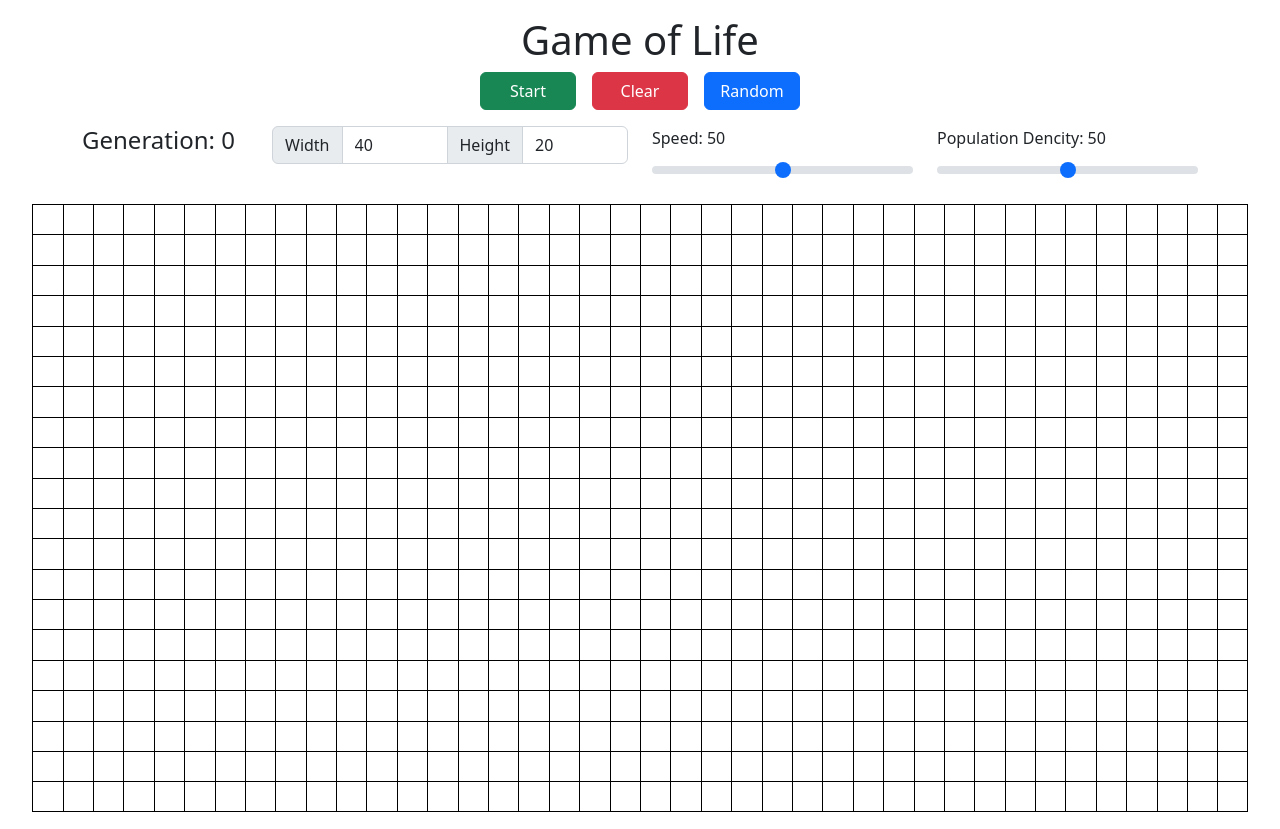
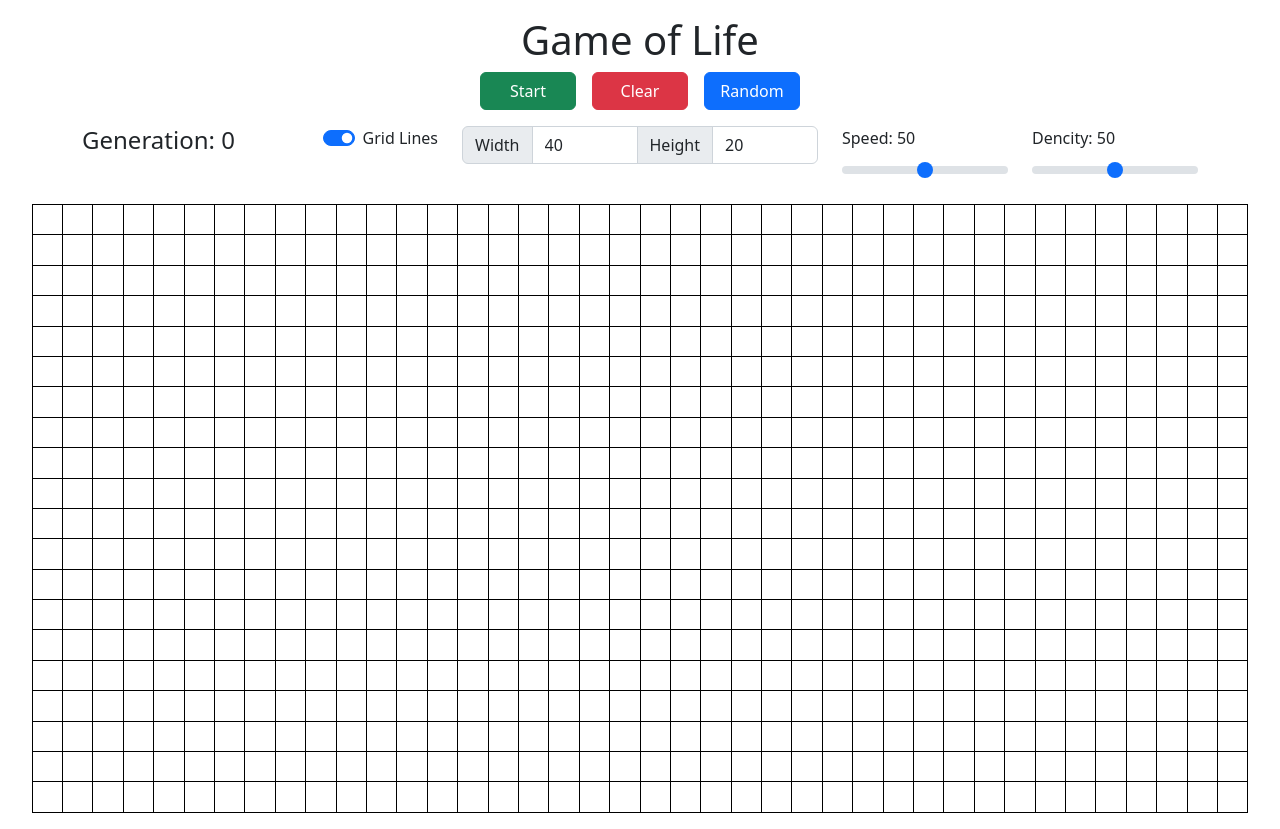
Before and after one commit to jacobgad/game-of-life-react, a React (Vite) app: page / in a window 1280 px wide. Built offline with nearby package versions, Linux system fonts and the light colour scheme.

Commit message:
add option to toggle grid lines

```diff
--- a/src/App.tsx
+++ b/src/App.tsx
@@ -66,6 +66,7 @@ export default function App() {
 	const [gen, setGen] = useState(0);
 	const [speed, setSpeed] = useState(50);
 	const [randPopDenc, setRandPopDenc] = useState(50);
+	const [showGridLines, setShowGridLines] = useState(true);
 
 	function handleToggleTile(i: number, j: number) {
 		let newGrid = copyGrid(grid);
@@ -137,10 +138,23 @@ export default function App() {
 				}}
 			>
 				<div className='row'>
-					<div className='col-12 col-md-4 col-lg-2'>
+					<div className='col-12 col-md-6 col-lg-4 d-flex justify-content-between'>
 						<h4>Generation: {gen}</h4>
+						<div className='form-check form-switch'>
+							<input
+								checked={showGridLines}
+								onChange={(e) => setShowGridLines(e.target.checked)}
+								className='form-check-input'
+								type='checkbox'
+								role='switch'
+								id='gridLines'
+							/>
+							<label className='form-check-label' htmlFor='gridLines'>
+								Grid Lines
+							</label>
+						</div>
 					</div>
-					<div className='col-12 col-md-8 col-lg-4'>
+					<div className='col-12 col-md-6 col-lg-4'>
 						<div className='input-group'>
 							<span className='input-group-text'>Width</span>
 							<input
@@ -162,7 +176,7 @@ export default function App() {
 							/>
 						</div>
 					</div>
-					<div className='col-6 col-md-6 col-lg-3'>
+					<div className='col-6 col-md-6 col-lg-2'>
 						<label htmlFor='speed' className='form-label'>
 							Speed: {speed}
 						</label>
@@ -176,9 +190,9 @@ export default function App() {
 							onChange={(e) => setSpeed(parseInt(e.target.value))}
 						/>
 					</div>
-					<div className='col-6 col-md-6 col-lg-3'>
+					<div className='col-6 col-md-6 col-lg-2'>
 						<label htmlFor='dencity' className='form-label'>
-							Population Dencity: {randPopDenc}
+							Dencity: {randPopDenc}
 						</label>
 						<input
 							type='range'
@@ -198,6 +212,10 @@ export default function App() {
 					display: 'grid',
 					justifyContent: 'center',
 					gridTemplateColumns: `repeat(${gridSize.cols}, calc(95vw / ${gridSize.cols}))`,
+					borderTop: showGridLines ? 0 : '1px solid black',
+					borderLeft: showGridLines ? 0 : '1px solid black',
+					borderRight: '1px solid black',
+					borderBottom: '1px solid black',
 				}}
 			>
 				{grid.map((row, i) =>
@@ -208,11 +226,9 @@ export default function App() {
 							style={{
 								width: `calc(95vw / ${gridSize.cols})`,
 								aspectRatio: '1',
-								borderTop: '1px solid black',
-								borderLeft: '1px solid black',
-								borderRight: j === gridSize.cols - 1 ? '1px solid black' : undefined,
-								borderBottom: i === gridSize.rows - 1 ? '1px solid black' : undefined,
-								background: col ? 'lightblue' : undefined,
+								borderTop: showGridLines ? '1px solid black' : 0,
+								borderLeft: showGridLines ? '1px solid black' : 0,
+								background: col ? 'lightblue' : 0,
 							}}
 						/>
 					))
```
